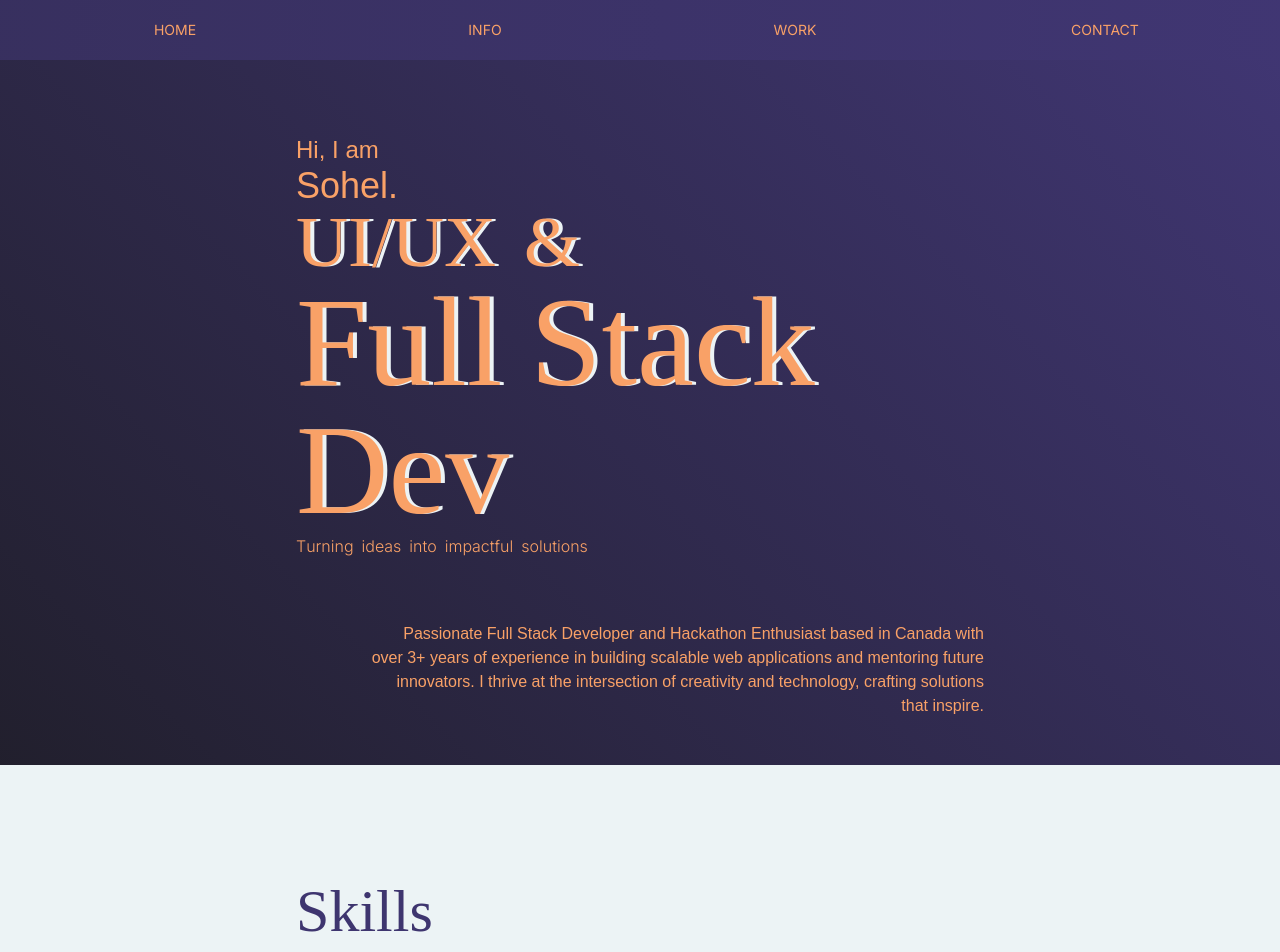
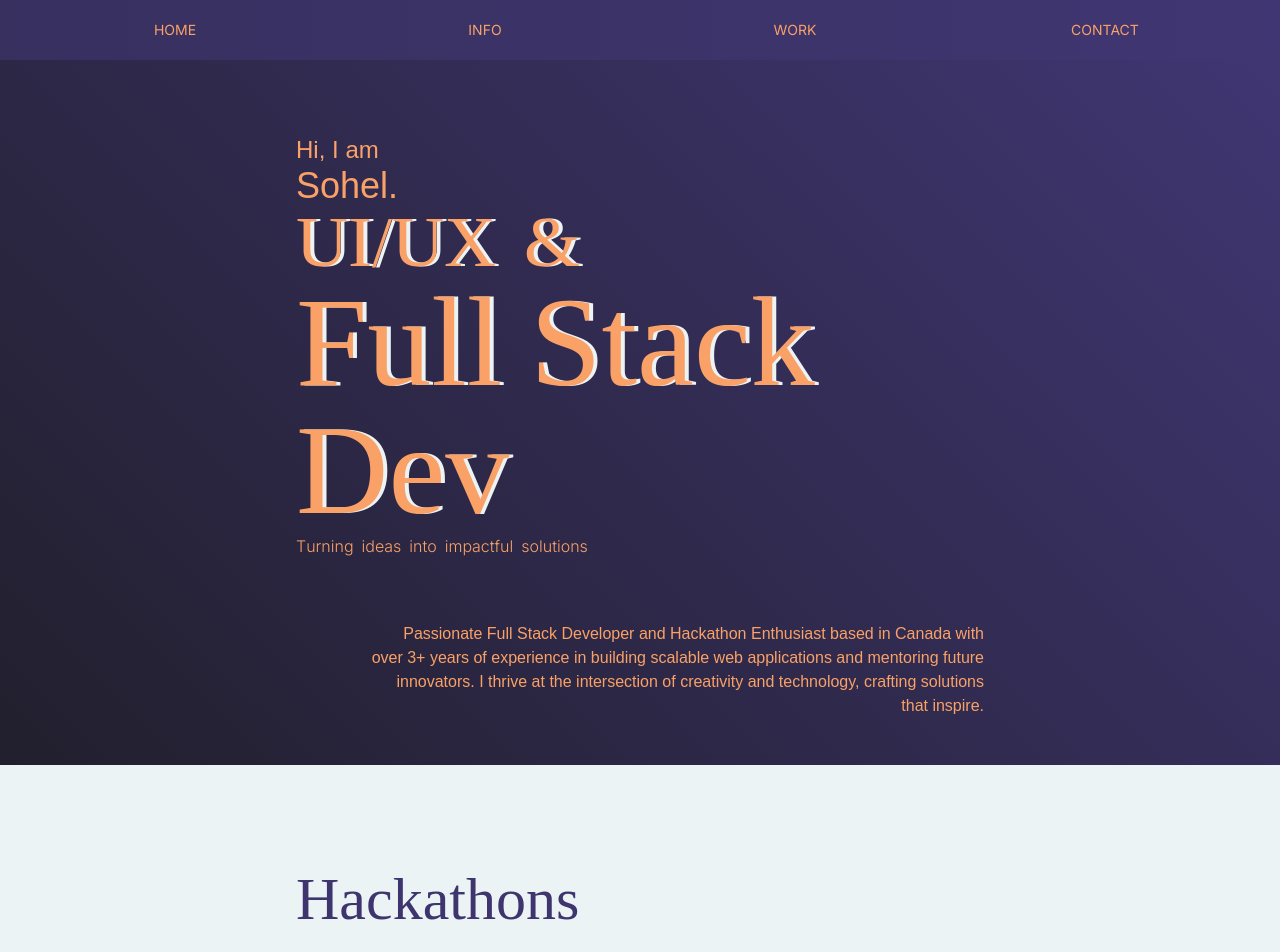
Before and after one commit to sohelshekhIn/Portfolio-Site, a Next.js app: page / in a window 1280 px wide. Shown: the top 952 px of the page. Built offline with nearby package versions, Linux system fonts and the light colour scheme; a web font is replaced by a local one.

Commit message:
feat: integrate Hackathons component into the main page
- Added the Hackathons component to showcase hackathon involvement alongside About and Work sections.
- Enhanced the portfolio's presentation by including additional relevant experiences.

```diff
--- a/app/page.tsx
+++ b/app/page.tsx
@@ -3,6 +3,7 @@ import About from "@/components/About";
 import Work from "@/components/Work";
 
 import type { Metadata } from "next";
+import Hackathons from "@/components/Hackathons";
 
 export const metadata: Metadata = {
   title: "Sohel Shekh - Portfolio",
@@ -34,6 +35,7 @@ export default function Index() {
   return (
     <div className="">
       <LoadingParent />
+      <Hackathons />
       <About />
       <Work />
     </div>
```
